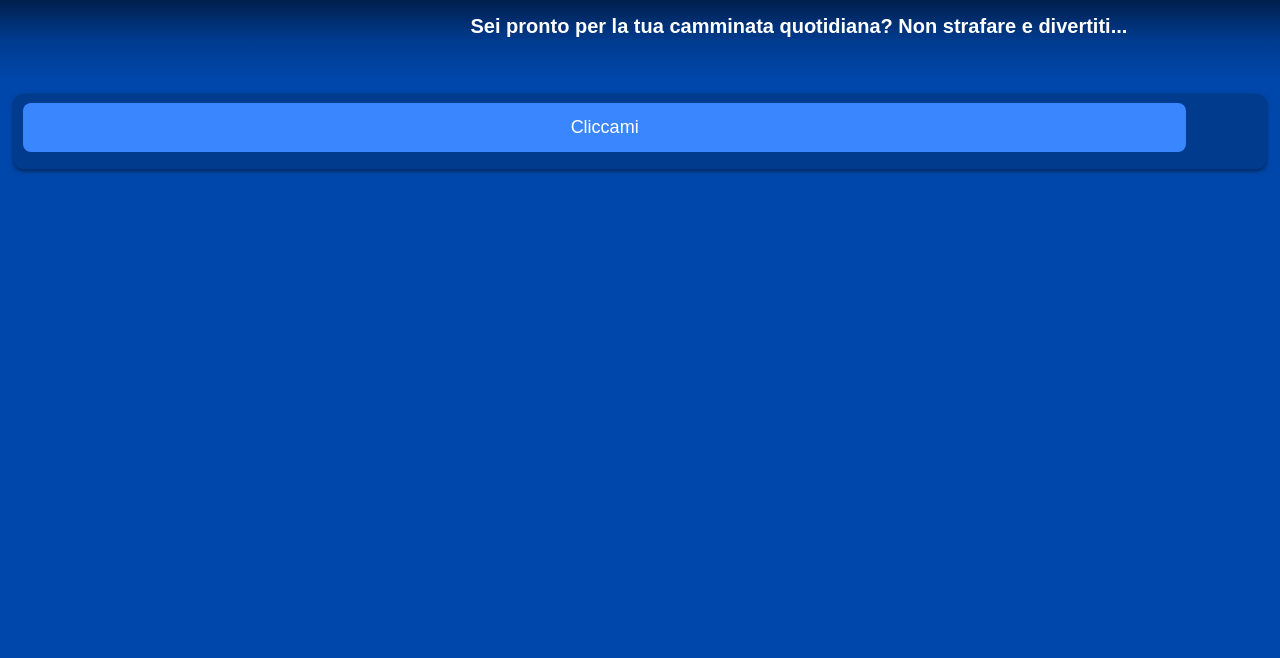
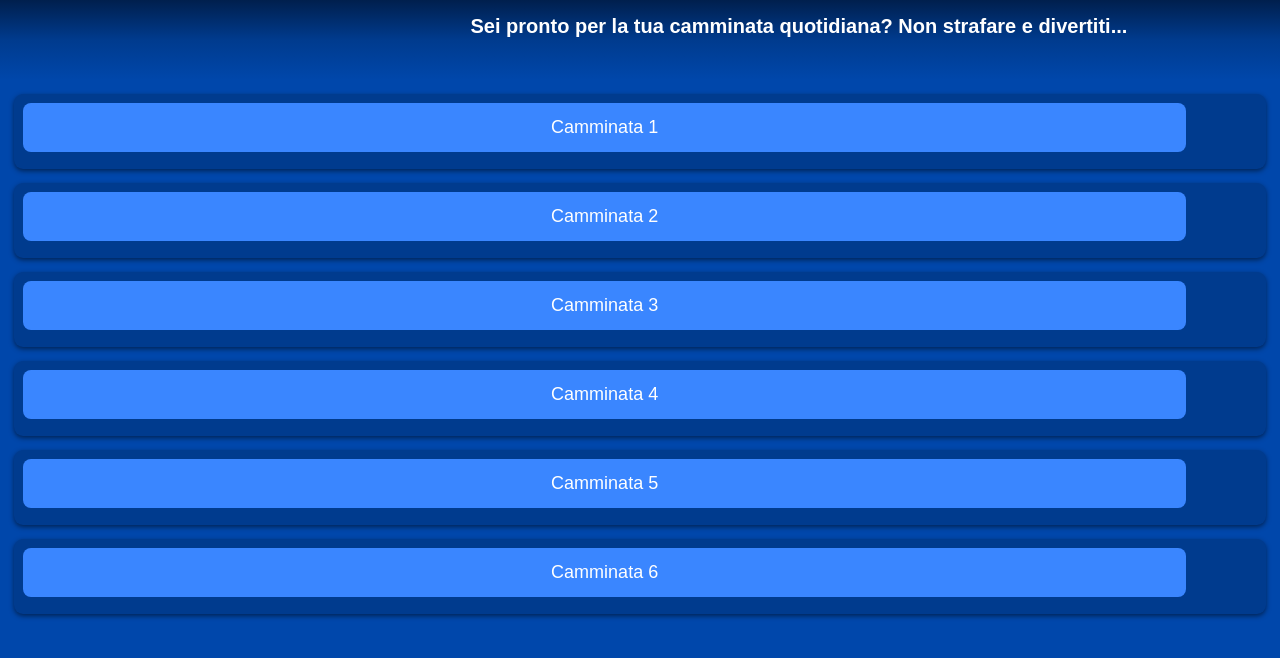
Before and after one commit to giovannicipollitti/Jukebox, a plain HTML site: page index.html in a window 1280 px wide. Drawn offline with Linux system fonts and the light colour scheme.

Commit message:
Update index.html

```diff
--- a/index.html
+++ b/index.html
@@ -66,7 +66,27 @@
   </header>
 
   <div class="file">
-    <a href="https://drive.google.com/file/d/1b4CNJzTVmkZQ-_neXcgEfwNM0dKH_CRF/view?usp=drive_link" target="_blank">Cliccami</a>
+    <a href="https://drive.google.com/file/d/1b4CNJzTVmkZQ-_neXcgEfwNM0dKH_CRF/view?usp=sharing">Camminata 1</a>
+  </div>
+
+  <div class="file">
+    <a href="https://drive.google.com/file/d/1dtiQP8w__HCvCyZgRypIC6jLjjjj1UwO/view?usp=drive_link">Camminata 2</a>
+  </div>
+
+  <div class="file">
+    <a href="https://drive.google.com/file/d/1Eg0p70b8SYTBXcvNh4p90ABMUOSRXSHp/view?usp=drive_link">Camminata 3</a>
+  </div>
+
+  <div class="file">
+    <a href="https://drive.google.com/file/d/1cjgI8XzzMasxLDt78m8wcuoriayUSysu/view?usp=drive_link">Camminata 4</a>
+  </div>
+
+  <div class="file">
+    <a href="https://drive.google.com/file/d/1h3hfwx0O6JlvBOUI7HXOWEOiMhVaUl9w/view?usp=drive_link">Camminata 5</a>
+  </div>
+
+  <div class="file">
+    <a href="https://drive.google.com/file/d/1ats5qJkTxdu2kSl7mtfnhVCPlkzYfLg_/view?usp=drive_link">Camminata 6</a>
   </div>
 
 
```
